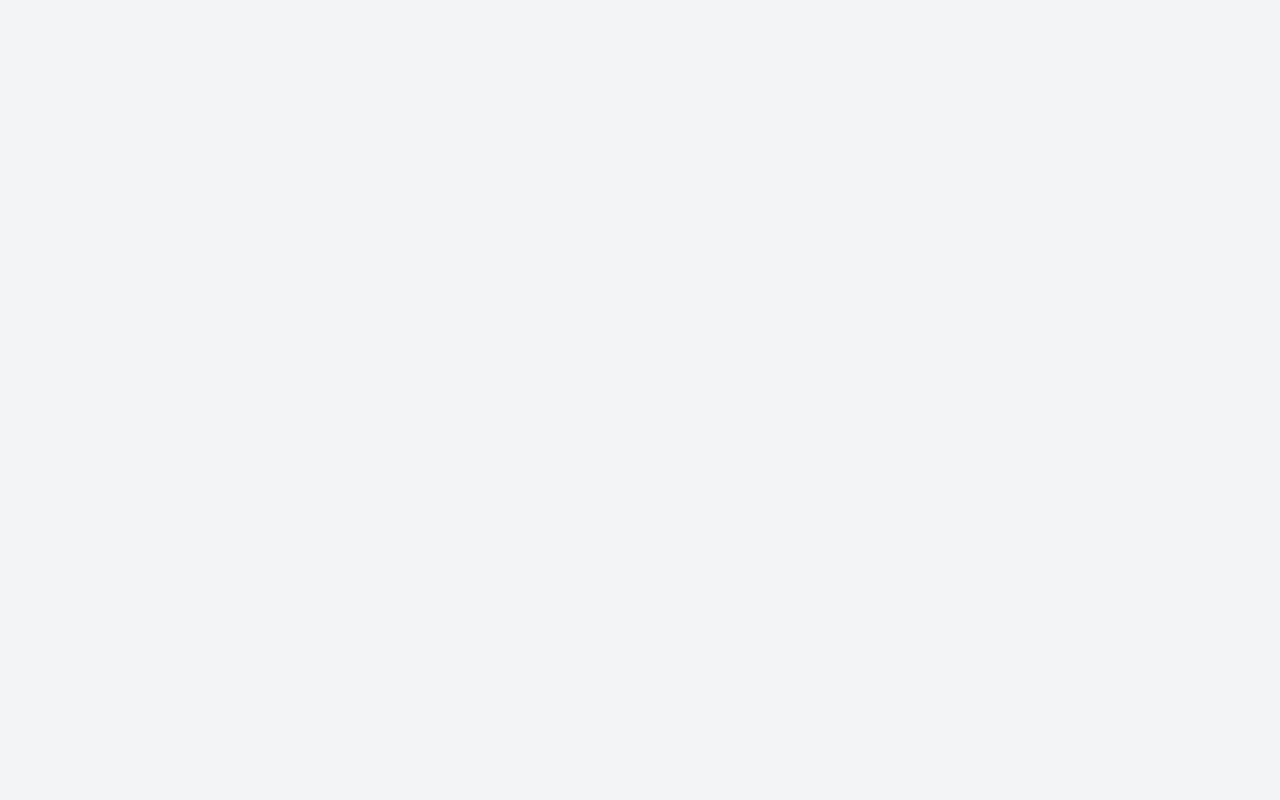
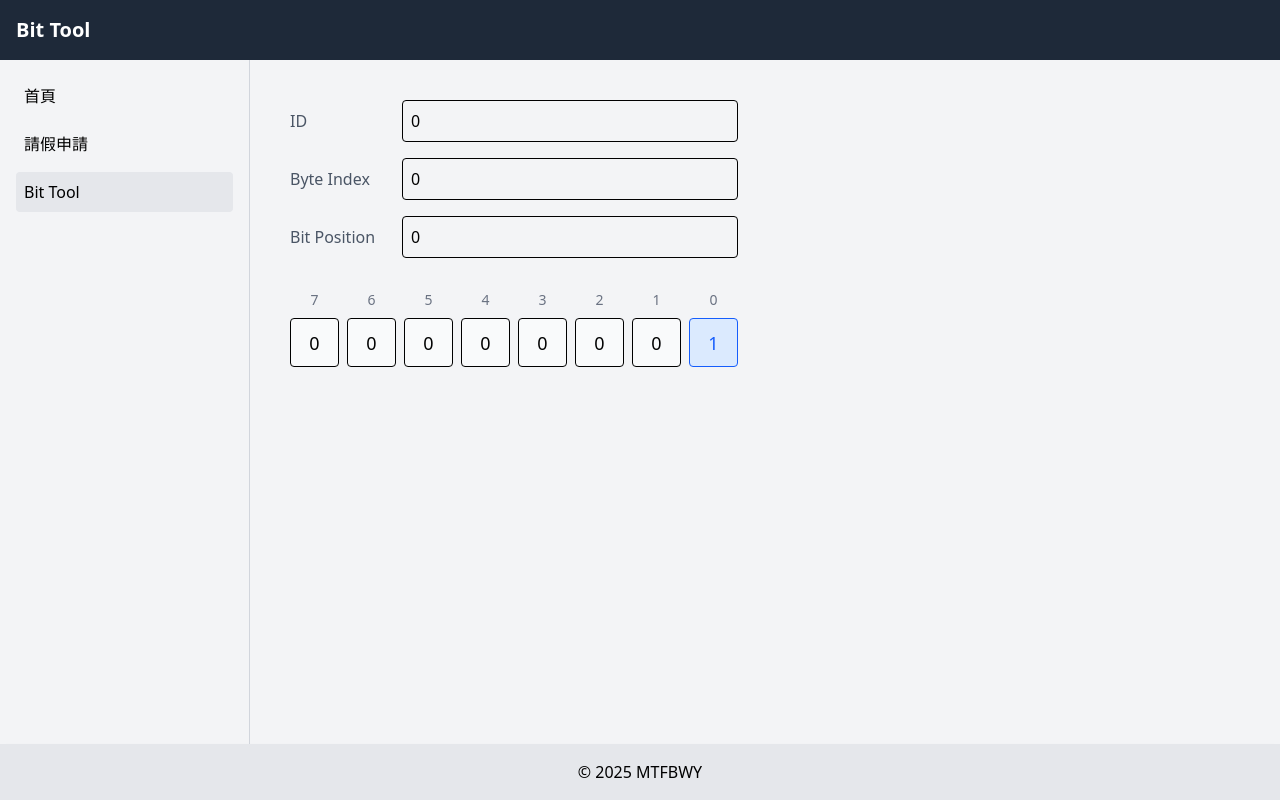
Before and after one commit to seanmars/i-dont-want-work-today, a Vue app: page /bit-tool in a window 1280 px wide. Before the commit this address had no page. Built offline with nearby package versions, Linux system fonts and the light colour scheme.

Commit message:
feat: add bit tool

```diff
--- /dev/null
+++ b/src/pages/BitTool.vue
@@ -0,0 +1,238 @@
+<template>
+  <div class="container p-4">
+    <!-- 標題 -->
+    <!--    <h1 class="text-3xl font-bold mb-8">Bit Tool</h1>-->
+
+    <!-- 輸入區域 -->
+    <div class="max-w-md space-y-4">
+      <div class="flex items-center gap-4">
+        <label for="input1" class="w-24 text-gray-600 font-medium">ID</label>
+        <input
+            id="input1"
+            type="number"
+            v-model="inputId"
+            min="0"
+            aria-label="ID"
+            class="flex-1 p-2 border rounded focus:outline-none focus:border-blue-500"
+        />
+      </div>
+
+      <div class="flex items-center gap-4">
+        <label for="input2" class="w-24 text-gray-600 font-medium">Byte Index</label>
+        <input
+            id="input2"
+            type="number"
+            v-model="inputByteIndex"
+            min="0"
+            aria-label="Byte Index"
+            class="flex-1 p-2 border rounded focus:outline-none focus:border-blue-500"
+        />
+      </div>
+
+      <div class="flex items-center gap-4">
+        <label for="input3" class="w-24 text-gray-600 font-medium">Bit Position</label>
+        <input
+            id="input3"
+            type="number"
+            class="flex-1 p-2 border rounded focus:outline-none focus:border-blue-500"
+            ref="inputBitPositionRef"
+        />
+      </div>
+    </div>
+
+    <!-- 位元顯示區域 -->
+    <div class="max-w-md mt-8 space-y-2">
+      <!-- 位元索引顯示 -->
+      <div class="grid grid-cols-8 gap-2">
+        <div
+            v-for="n in 8"
+            :key="n"
+            class="text-center text-sm text-gray-500"
+        >
+          {{ 8 - n }}
+        </div>
+      </div>
+      <div class="grid grid-cols-8 gap-2">
+        <div
+            v-for="n in 8"
+            :key="n"
+            :class="[
+            'aspect-square border rounded flex items-center justify-center text-lg font-medium cursor-pointer transition-colors',
+            bits[n-1] ? 'bg-blue-100 text-blue-600' : 'bg-gray-50'
+          ]"
+        >
+          {{ bits[n - 1] }}
+        </div>
+      </div>
+    </div>
+  </div>
+</template>
+
+<script setup lang="ts">
+import { onMounted, ref, watch } from 'vue';
+
+const inputId = ref('0');
+const inputByteIndex = ref('0');
+const inputBitPosition = ref('0');
+const inputBitPositionRef = ref<HTMLInputElement | null>(null);
+
+interface BitInfo {
+  index: number;
+  position: number;
+}
+
+interface NumberDivResult {
+  quotient: number;
+  remainder: number;
+}
+
+const numberDiv = (num: number, divisor: number): NumberDivResult => {
+  if (num === 0 || divisor === 0) {
+    return { quotient: 0, remainder: 0 };
+  }
+
+  const quotient = (~~(num / divisor));
+  const remainder = num % divisor;
+  return { quotient, remainder };
+};
+
+const calculateBitInfo = (id: number): BitInfo | null => {
+  if (!id || !Number.isInteger(id) || isNaN(id)) {
+    return null;
+  }
+
+  const result = numberDiv(id, 8);
+
+  return {
+    index: result.quotient,
+    position: result.remainder
+  };
+};
+
+const calculateId = (index: number, position: number) => {
+  // console.log('calculateId', index, position);
+  return index * 8 + position;
+};
+
+// 驗證所有輸入值
+const validateInputIsNumber = (value: string, min: number) => {
+  const num = parseInt(value);
+  return num >= min ? String(num) : String(min);
+};
+
+const onIdChanged = (value: string) => {
+  // console.log('id changed', value);
+  const val = validateInputIsNumber(value, 0);
+  inputId.value = val;
+  const num = parseInt(val);
+
+  const result = calculateBitInfo(num);
+  if (result) {
+    inputByteIndex.value = String(result.index);
+    inputBitPosition.value = String(result.position);
+  } else {
+    inputByteIndex.value = '0';
+    inputBitPosition.value = '0';
+  }
+
+  updateInputBitPositionRef(inputBitPosition.value);
+};
+
+const onByteIndexChanged = (value: string) => {
+  // console.log('byte index changed', value);
+  let index = value;
+  let position = inputBitPosition.value;
+
+  if (!index || !Number.isInteger(+index) ||
+      !position || !Number.isInteger(+position)) {
+    // updateBitVision(bitVision);
+    return;
+  }
+
+  let vIdx = parseInt(index);
+  let vPos = parseInt(position);
+  vPos %= 8;
+
+  inputBitPosition.value = vPos.toString();
+
+  const id = calculateId(vIdx, vPos);
+  inputId.value = id.toString();
+};
+
+watch(inputId, (value) => {
+  onIdChanged(value);
+});
+
+watch(inputByteIndex, (value) => {
+  inputByteIndex.value = validateInputIsNumber(value, 0);
+  onByteIndexChanged(inputByteIndex.value);
+});
+
+const bits = ref(Array(8).fill(0));
+
+const handleBitPositionUpdate = (value: number) => {
+  value = isNaN(value) ? 0 : value;
+  value %= 8;
+
+  inputBitPosition.value = value.toString();
+  updateInputBitPositionRef(inputBitPosition.value);
+
+  const indexVal = parseInt(inputByteIndex.value) || 0;
+  const idVal = calculateId(indexVal, value);
+  inputId.value = idVal.toString();
+};
+
+// update bits
+const updateBits = () => {
+  // const idVal = parseInt(inputId.value) || 0;
+  // const indexVal = parseInt(inputByteIndex.value) || 0;
+  const positionVal = parseInt(inputBitPosition.value) || 0;
+
+  // 複製當前的位元陣列
+  const newBits = Array(8).fill(0);
+
+  for (let i = 0; i < 8; i++) {
+    newBits[7 - i] = i == positionVal ? 1 : 0;
+  }
+
+  bits.value = newBits;
+};
+
+// 監聽輸入變化
+watch([inputId, inputByteIndex, inputBitPosition], updateBits);
+
+const updateInputBitPositionRef = (value: string) => {
+  if (inputBitPositionRef == null || inputBitPositionRef.value == null) {
+    return;
+  }
+
+  inputBitPositionRef.value.value = value;
+};
+
+onMounted(() => {
+  inputBitPositionRef.value?.addEventListener('keyup', (event) => {
+    event.preventDefault();
+
+    const key = event.key;
+    const keyValue = parseInt(key);
+    if (isNaN(keyValue)) {
+      updateInputBitPositionRef(inputBitPosition.value);
+      return;
+    }
+
+    handleBitPositionUpdate(keyValue);
+  });
+
+  updateInputBitPositionRef(inputBitPosition.value);
+
+  updateBits();
+});
+</script>
+
+<style scoped>
+input[type="number"]::-webkit-inner-spin-button,
+input[type="number"]::-webkit-outer-spin-button {
+  -webkit-appearance: none;
+  margin: 0;
+}
+</style>
--- a/src/pages/Home.vue
+++ b/src/pages/Home.vue
@@ -4,12 +4,9 @@
 
 <script setup lang="ts">
 import { onMounted } from 'vue';
-import { useRouter } from 'vue-router';
 
 onMounted(() => {
-  const router = useRouter();
-
-  router.push({ name: 'leave' });
+  //
 });
 </script>
 
--- a/src/pages/Leave.vue
+++ b/src/pages/Leave.vue
@@ -1,6 +1,7 @@
 <template>
-  <div class="p-6">
-    <h1 class="text-2xl font-bold mb-6">請假申請</h1>
+  <div class="container p-4">
+    <!--    <h1 class="text-2xl font-bold mb-6">請假申請</h1>-->
+
     <div class="max-w-2xl space-y-6">
       <!-- 姓名 -->
       <div>
@@ -140,7 +141,7 @@
 </template>
 
 <script lang="ts" setup>
-import { onMounted, ref } from 'vue';
+import {onMounted, ref} from 'vue';
 import VueDatePicker from '@vuepic/vue-datepicker';
 import '@vuepic/vue-datepicker/dist/main.css';
 
--- a/src/router/index.ts
+++ b/src/router/index.ts
@@ -2,17 +2,23 @@ import { createRouter, createWebHistory } from 'vue-router'
 import Layout from '../components/Layout.vue'
 
 export const constantRoutes = [
-    // {
-    //     title: '首頁',
-    //     name: 'home',
-    //     path: '/',
-    //     component: () => import('../pages/Home.vue')
-    // },
+    {
+        title: '首頁',
+        name: 'home',
+        path: '/',
+        component: () => import('../pages/Home.vue')
+    },
     {
         title: '請假申請',
         name: 'leave',
         path: '/leave',
         component: () => import('../pages/Leave.vue')
+    },
+    {
+        title: 'Bit Tool',
+        name: 'bit-tool',
+        path: '/bit-tool',
+        component: () => import('../pages/BitTool.vue')
     },
 ];
 
```
